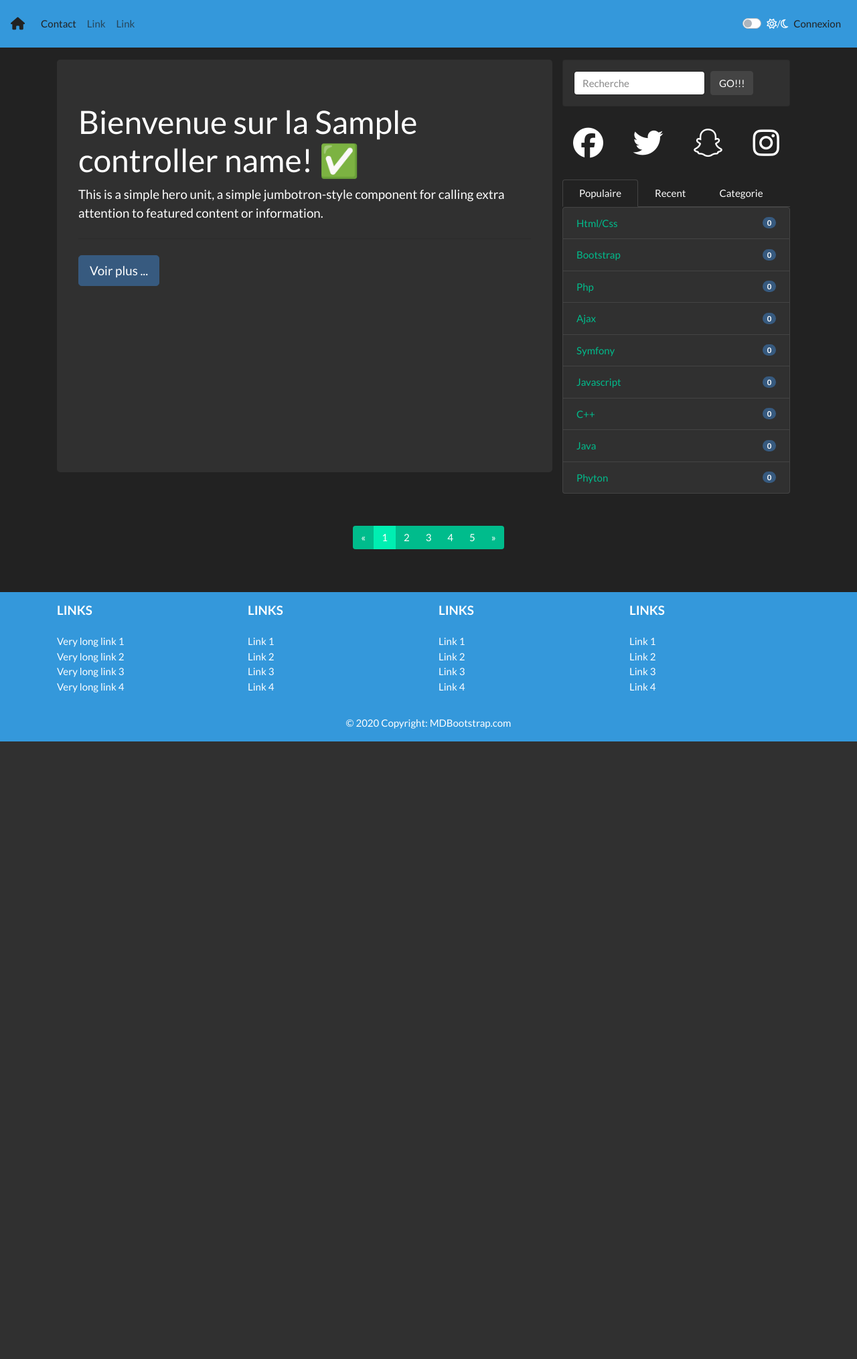
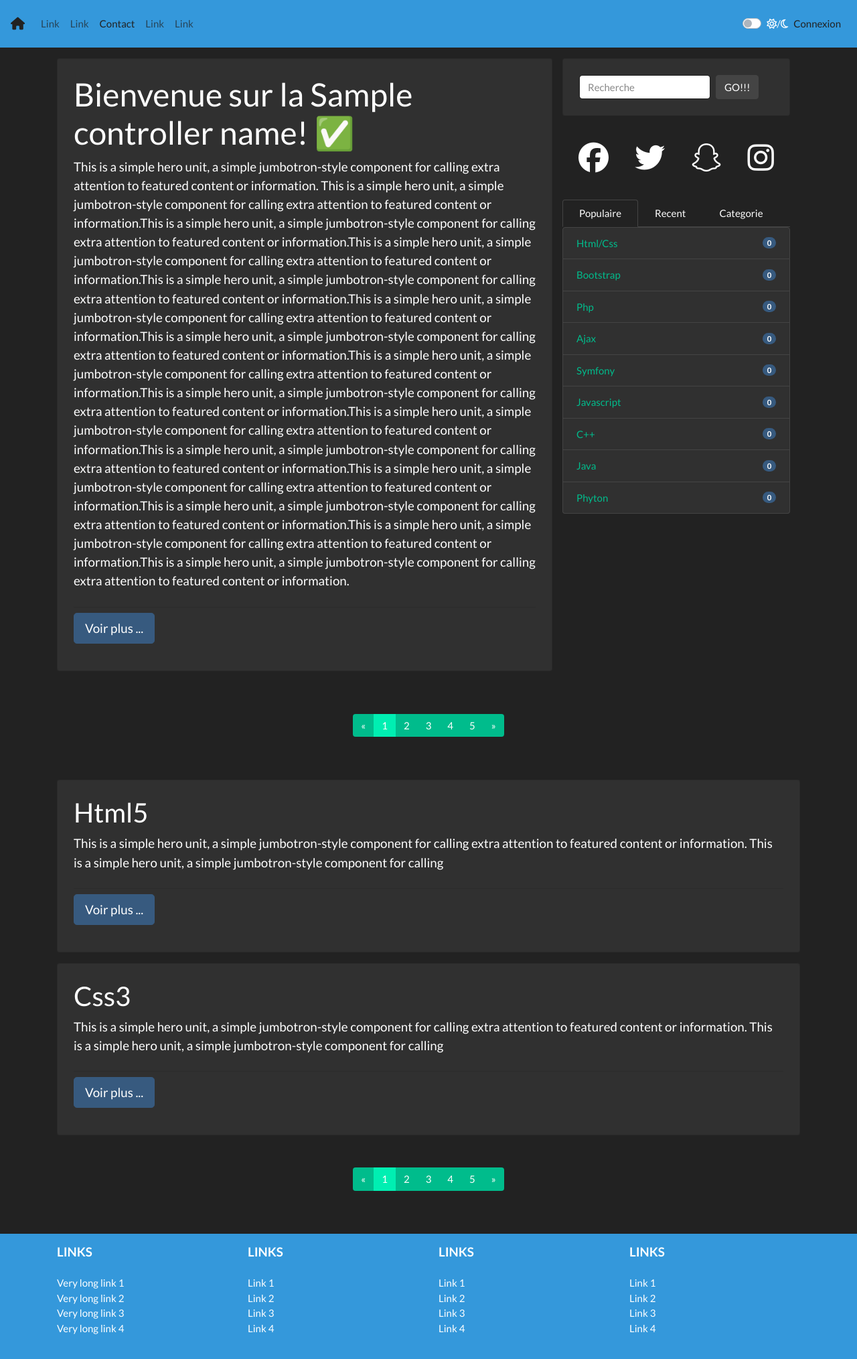
Before and after one commit to hemza-github/Blog-symfony, a Symfony app: template templates/home/index.html.twig in a window 1280 px wide. Shown: the top 2029 px of the page at 67% size. Before the commit the page ends 1107 px from the top, so only its background shows below. Run offline with Twig, Linux system fonts and the light colour scheme; the template is opened without the code that fills it: most values are stand-ins (such as "Sample title", 1, 10 or a date in 2020); some libraries are stand-ins or nearby versions.

Commit message:
uptadate front

```diff
--- a/templates/base.html.twig
+++ b/templates/base.html.twig
@@ -1,41 +1,53 @@
 <!DOCTYPE html>
 <html>
   <head>
-        <meta charset="UTF-8">
+    <meta charset="UTF-8" />
 
-        <title>{% block title %}Welcome!{% endblock %}</title>
-        <link rel="stylesheet" href="https://stackpath.bootstrapcdn.com/bootstrap/4.4.1/css/bootstrap.min.css" integrity="sha384-Vkoo8x4CGsO3+Hhxv8T/Q5PaXtkKtu6ug5TOeNV6gBiFeWPGFN9MuhOf23Q9Ifjh" crossorigin="anonymous">
-        <link rel="stylesheet" href="/css/style.css">
-        <link rel="stylesheet" href="/css/bootstrapdarkly.min.css">
+    <title>
+      {% block title %}
+        Welcome!
+      {% endblock %}
+    </title>
+    <link rel="stylesheet"
+      href="https://stackpath.bootstrapcdn.com/bootstrap/4.4.1/css/bootstrap.min.css"
+      integrity="sha384-Vkoo8x4CGsO3+Hhxv8T/Q5PaXtkKtu6ug5TOeNV6gBiFeWPGFN9MuhOf23Q9Ifjh"
+      crossorigin="anonymous" />
+    <link rel="stylesheet" href="/css/style.css" />
+    <link rel="stylesheet" href="/css/bootstrapdarkly.min.css" />
     <style>
-        footer a{
-            color:white;
-        }
+      footer a{ color:white; }
     </style>
 
-        <script src="https://kit.fontawesome.com/7c09c4a3ab.js" crossorigin="anonymous"></script>
-        {% block stylesheets %}{% endblock %}
+    <script src="https://kit.fontawesome.com/7c09c4a3ab.js"
+      crossorigin="anonymous"></script>
+    {% block stylesheets %}
+    {% endblock %}
   </head>
   <body>
+    {% include 'include/navbar.html.twig' %}
 
-        {% include "include/navbar.html.twig" %}
+    {% block body %}
+    {% endblock %}
+    {% block javascripts %}
+    {% endblock %}
 
+    {% include 'include/article.html.twig' %}
 
+    {% include 'include/pagination.html.twig' %}
 
-        {% block body %}{% endblock %}
-        {% block javascripts %}{% endblock %}
+    {% include 'include/articles.html.twig' %}
 
-  {% include "include/article.html.twig" %}
+    {% include 'include/pagination.html.twig' %}
+    {% include 'include/footer.html.twig' %}
 
-
-  {% include "include/pagination.html.twig" %}
-
-  {% include "include/footer.html.twig" %}
-
-
-        <script src="https://code.jquery.com/jquery-3.4.1.slim.min.js" integrity="sha384-J6qa4849blE2+poT4WnyKhv5vZF5SrPo0iEjwBvKU7imGFAV0wwj1yYfoRSJoZ+n" crossorigin="anonymous"></script>
-        <script src="https://cdn.jsdelivr.net/npm/popper.js@1.16.0/dist/umd/popper.min.js" integrity="sha384-Q6E9RHvbIyZFJoft+2mJbHaEWldlvI9IOYy5n3zV9zzTtmI3UksdQRVvoxMfooAo" crossorigin="anonymous"></script>
-        <script src="https://stackpath.bootstrapcdn.com/bootstrap/4.4.1/js/bootstrap.min.js" integrity="sha384-wfSDF2E50Y2D1uUdj0O3uMBJnjuUD4Ih7YwaYd1iqfktj0Uod8GCExl3Og8ifwB6" crossorigin="anonymous"></script>
-
+    <script src="https://code.jquery.com/jquery-3.4.1.slim.min.js"
+      integrity="sha384-J6qa4849blE2+poT4WnyKhv5vZF5SrPo0iEjwBvKU7imGFAV0wwj1yYfoRSJoZ+n"
+      crossorigin="anonymous"></script>
+    <script src="https://cdn.jsdelivr.net/npm/popper.js@1.16.0/dist/umd/popper.min.js"
+      integrity="sha384-Q6E9RHvbIyZFJoft+2mJbHaEWldlvI9IOYy5n3zV9zzTtmI3UksdQRVvoxMfooAo"
+      crossorigin="anonymous"></script>
+    <script src="https://stackpath.bootstrapcdn.com/bootstrap/4.4.1/js/bootstrap.min.js"
+      integrity="sha384-wfSDF2E50Y2D1uUdj0O3uMBJnjuUD4Ih7YwaYd1iqfktj0Uod8GCExl3Og8ifwB6"
+      crossorigin="anonymous"></script>
   </body>
 </html>
--- a/templates/home/index.html.twig
+++ b/templates/home/index.html.twig
@@ -8,13 +8,5 @@
     .example-wrapper code { background: #F5F5F5; padding: 2px 6px; }
 </style>
 
-<div class="example-wrapper">
 
-
-    {# This friendly message is coming from:
-    <ul>
-        <li>Your controller at <code><a href="{{ 'C:/wamp64/www/Blog/Blog-symfony/src/Controller/HomeController.php'|file_link(0) }}">src/Controller/HomeController.php</a></code></li>
-        <li>Your template at <code><a href="{{ 'C:/wamp64/www/Blog/Blog-symfony/templates/home/index.html.twig'|file_link(0) }}">templates/home/index.html.twig</a></code></li>
-    </ul> #}
-</div>
 {% endblock %}
--- a/templates/include/article.html.twig
+++ b/templates/include/article.html.twig
@@ -1,13 +1,27 @@
 <div class="container d-flex flex-direction-row">
-  <div class="jumbotron col-8">
+  <div class="card my-3 p-4 col-8">
 
        <h1 class="display-5">Bienvenue sur la {{ controller_name }}! ✅</h1>
 
     <p class="lead">
       This is a simple hero unit, a simple jumbotron-style component for calling
+      extra attention to featured content or information. This is a simple hero unit, a simple jumbotron-style component for calling
+      extra attention to featured content or information.This is a simple hero unit, a simple jumbotron-style component for calling
+      extra attention to featured content or information.This is a simple hero unit, a simple jumbotron-style component for calling
+      extra attention to featured content or information.This is a simple hero unit, a simple jumbotron-style component for calling
+      extra attention to featured content or information.This is a simple hero unit, a simple jumbotron-style component for calling
+      extra attention to featured content or information.This is a simple hero unit, a simple jumbotron-style component for calling
+      extra attention to featured content or information.This is a simple hero unit, a simple jumbotron-style component for calling
+      extra attention to featured content or information.This is a simple hero unit, a simple jumbotron-style component for calling
+      extra attention to featured content or information.This is a simple hero unit, a simple jumbotron-style component for calling
+      extra attention to featured content or information.This is a simple hero unit, a simple jumbotron-style component for calling
+      extra attention to featured content or information.This is a simple hero unit, a simple jumbotron-style component for calling
+      extra attention to featured content or information.This is a simple hero unit, a simple jumbotron-style component for calling
+      extra attention to featured content or information.This is a simple hero unit, a simple jumbotron-style component for calling
+      extra attention to featured content or information.This is a simple hero unit, a simple jumbotron-style component for calling
       extra attention to featured content or information.
     </p>
-    <hr class="my-4" />
+    <hr class="my-2" />
     <p class="lead">
       <a class="btn btn-primary btn-lg" href="#" role="button">Voir plus ...</a>
     </p>
@@ -16,7 +30,7 @@
 
 
   <div class="col-4">
-    <div class="card p-3 mb-3 col-12">
+    <div class="card p-4 my-3 col-12">
       <form class="form-inline">
         <input class="form-control mr-2" type="text" placeholder="Recherche" />
         <button class="btn btn-secondary" type="submit">
@@ -25,7 +39,7 @@
       </form>
     </div>
 
-<div class="p-3 mb-3 col-12 d-flex justify-content-between">
+<div class="p-4 mb-3 col-12 d-flex justify-content-between">
 <i class="fab fa-facebook fa-3x"></i>
  <i class="fab fa-twitter fa-3x"></i>
  <i class="fab fa-snapchat fa-3x"></i>
--- /dev/null
+++ b/templates/include/articles.html.twig
@@ -0,0 +1,52 @@
+<div class="container">
+  <div class="card my-3 p-4 col-12">
+
+       <h2 class="">Html5</h2>
+
+    <p class="lead">
+      This is a simple hero unit, a simple jumbotron-style component for calling
+      extra attention to featured content or information. This is a simple hero unit, a simple jumbotron-style component for calling
+
+    </p>
+    <hr class="my-2" />
+    <p class="lead">
+      <a class="btn btn-primary btn-lg" href="#" role="button">Voir plus ...</a>
+    </p>
+  </div>
+
+
+
+<div class="card my-3 p-4 col-12">
+
+       <h2 class="">Css3</h2>
+
+    <p class="lead">
+      This is a simple hero unit, a simple jumbotron-style component for calling
+      extra attention to featured content or information. This is a simple hero unit, a simple jumbotron-style component for calling
+
+    </p>
+    <hr class="my-2" />
+    <p class="lead">
+      <a class="btn btn-primary btn-lg" href="#" role="button">Voir plus ...</a>
+    </p>
+  </div>
+
+
+
+
+
+
+
+
+
+
+
+
+
+
+
+
+
+
+
+  </div>
--- a/templates/include/navbar.html.twig
+++ b/templates/include/navbar.html.twig
@@ -15,6 +15,8 @@
 
   <div class="collapse navbar-collapse" id="navbarSupportedContent">
     <ul class="navbar-nav mr-auto">
+    <li class="nav-item"><a class="nav-link" href="#">Link</a></li>
+      <li class="nav-item"><a class="nav-link" href="#">Link</a></li>
       <li class="nav-item active">
         <a class="nav-link" href="{{ path('contact') }}">Contact</a>
       </li>
```
Lines whose indentation alone changed are shown as unchanged.
